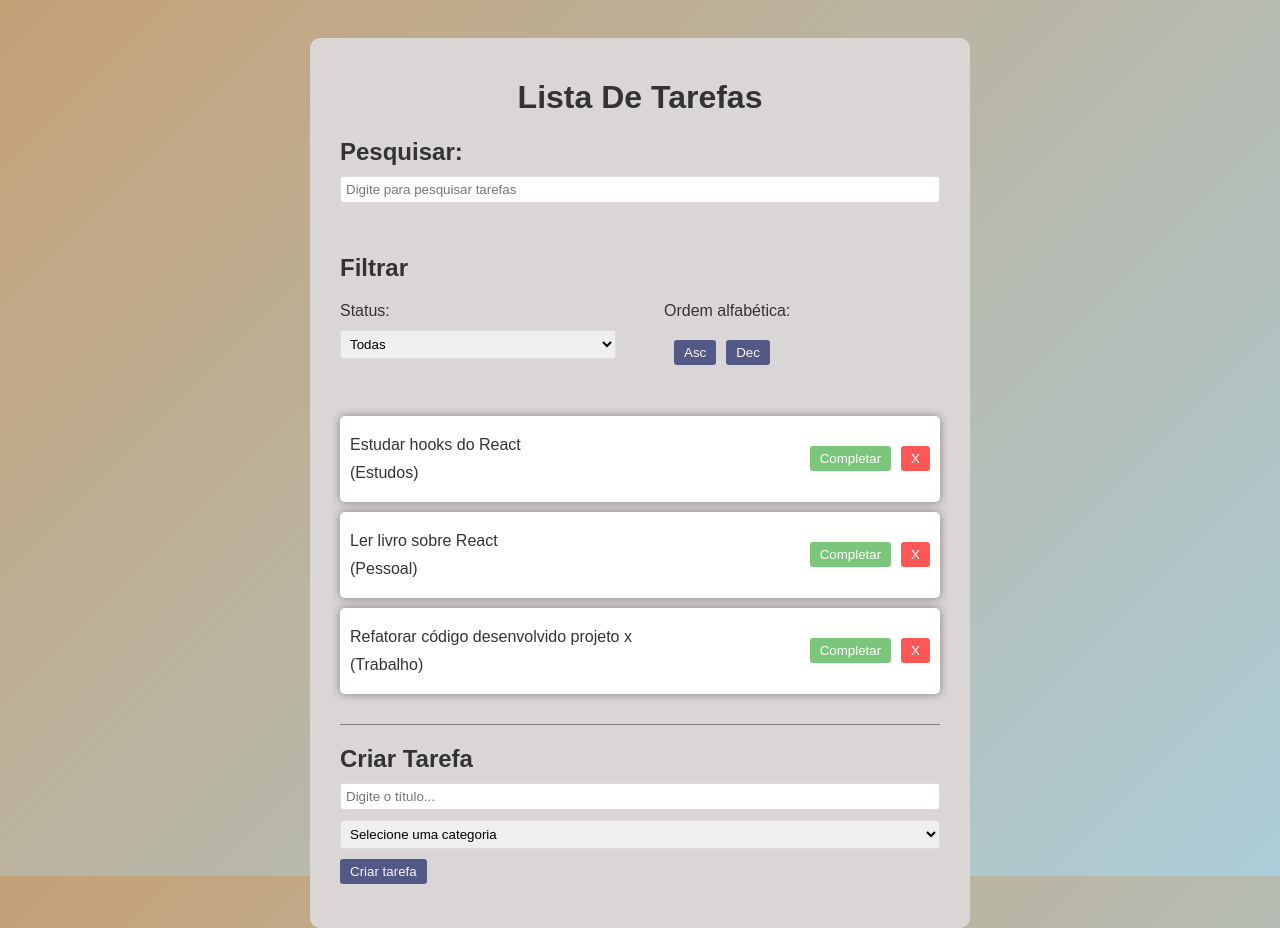
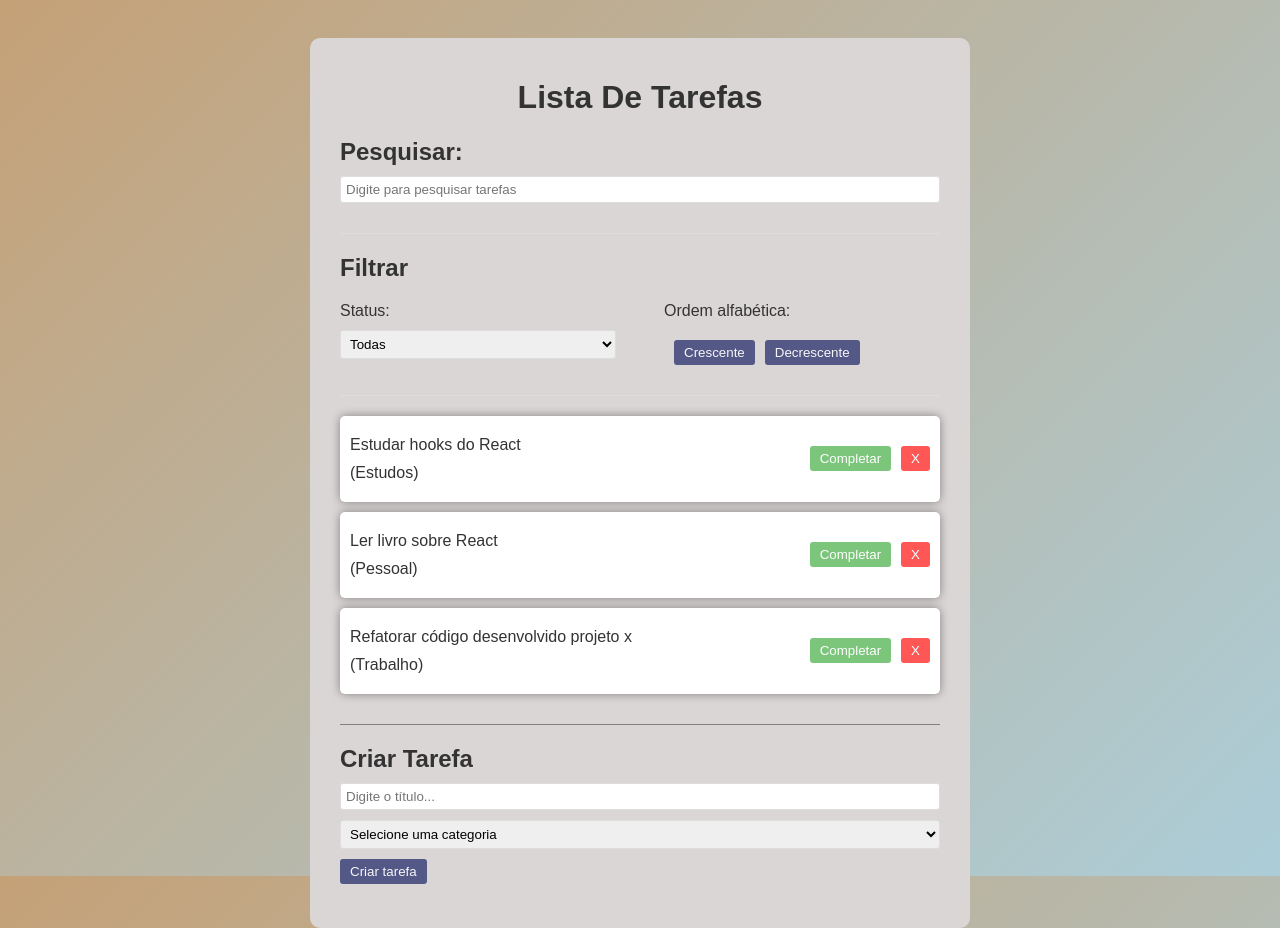
Before and after one commit to MuriloOz/ToDoList, a React (Vite) app in the folder toDoList/: page / in a window 1280 px wide. Built offline with nearby package versions, Linux system fonts and the light colour scheme.

Commit message:
Resolvido problema com idiomas

```diff
--- a/toDoList/src/components/Filter.jsx
+++ b/toDoList/src/components/Filter.jsx
@@ -15,8 +15,8 @@ const Filter = ({ filter, setFilter, setSort }) => {
             </div>
             <div>
                 <p>Ordem alfabética:</p>
-                <button className="asc" onClick={() => setSort("Asc")}>Asc</button>
-                <button className="dec" onClick={() => setSort("Dec")}>Dec</button>
+                <button className="asc" onClick={() => setSort("Asc")}>Crescente</button>
+                <button className="dec" onClick={() => setSort("Dec")}>Decrescente</button>
             </div>
         </div>
     </div>
```
